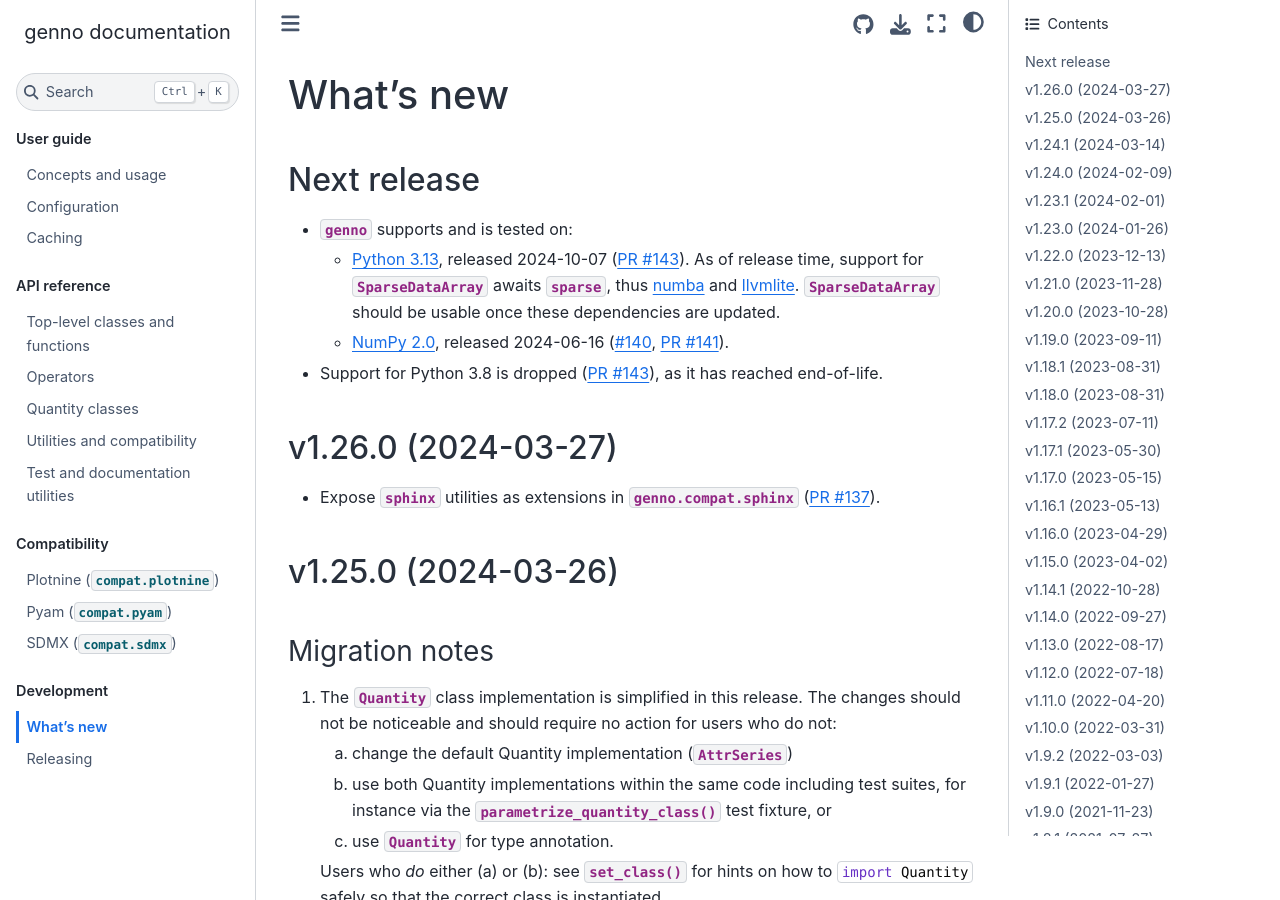
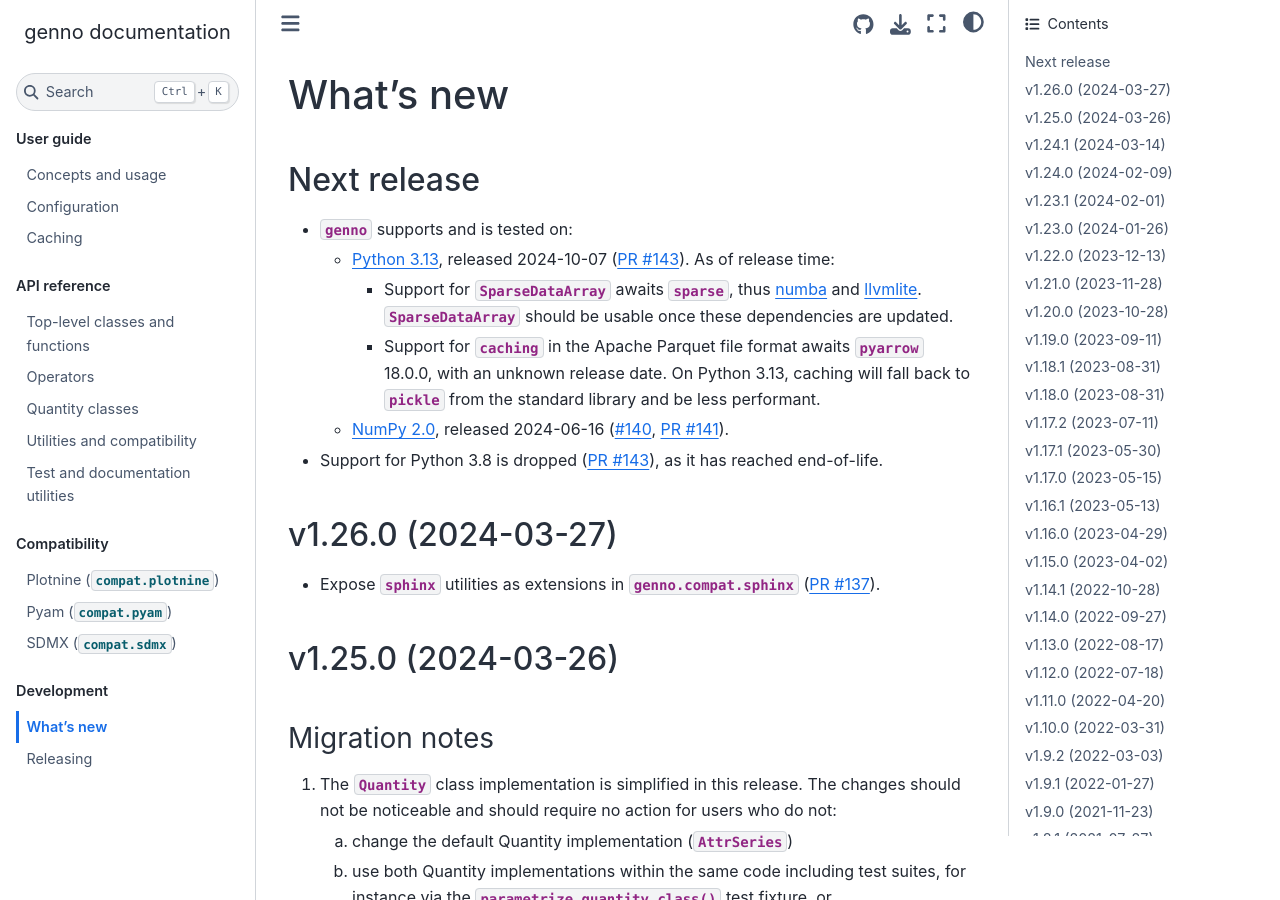
Before and after one commit to khaeru/genno, a Sphinx documentation site: the page built from doc/whatsnew.rst, in a window 1280 px wide and 900 px high. Built offline with Sphinx 7.4.7 and the Sphinx Book theme 1.1.4, drawn with Linux system fonts in a browser that asks for light colours.

Commit message:
Temporary: don't require pandas[parquet] on py3.13

```diff
--- a/doc/whatsnew.rst
+++ b/doc/whatsnew.rst
@@ -7,8 +7,13 @@ Next release
 - :mod:`genno` supports and is tested on:
 
   - `Python 3.13 <https://www.python.org/downloads/release/python-3130/>`_, released 2024-10-07 (:pull:`143`).
-    As of release time, support for :class:`.SparseDataArray` awaits :mod:`sparse`, thus `numba <https://github.com/numba/numba/issues/9413>`__ and `llvmlite <https://github.com/numba/llvmlite/issues/1084>`__.
-    :class:`.SparseDataArray` should be usable once these dependencies are updated.
+    As of release time:
+
+    - Support for :class:`.SparseDataArray` awaits :mod:`sparse`, thus `numba <https://github.com/numba/numba/issues/9413>`__ and `llvmlite <https://github.com/numba/llvmlite/issues/1084>`__.
+      :class:`.SparseDataArray` should be usable once these dependencies are updated.
+    - Support for :mod:`.caching` in the Apache Parquet file format awaits :mod:`pyarrow` 18.0.0, with an unknown release date.
+      On Python 3.13, caching will fall back to :mod:`pickle` from the standard library and be less performant.
+
   - `NumPy 2.0 <https://numpy.org/doc/stable/release/2.0.0-notes.html>`_, released 2024-06-16 (:issue:`140`, :pull:`141`).
 
 - Support for Python 3.8 is dropped (:pull:`143`), as it has reached end-of-life.
--- a/pyproject.toml
+++ b/pyproject.toml
@@ -28,7 +28,8 @@
 dependencies = [
   "dask [array] >= 2.14",
   "importlib_resources; python_version < '3.10'",
-  "pandas[parquet] >= 1.0",
+  "pandas >= 1.0",
+  "pandas[parquet] >= 1.0; python_version < '3.13'",
   "platformdirs",
   "pint",
   "PyYAML",
```
